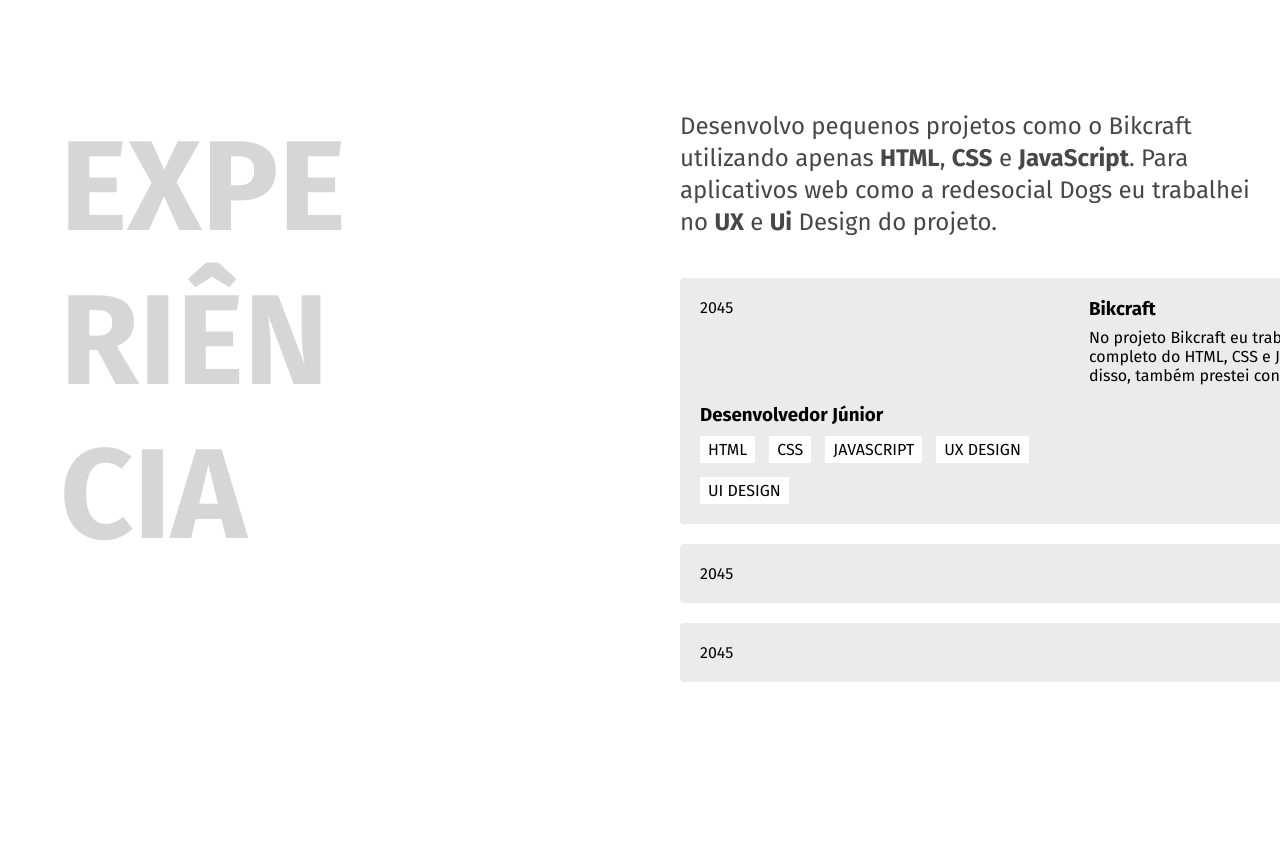
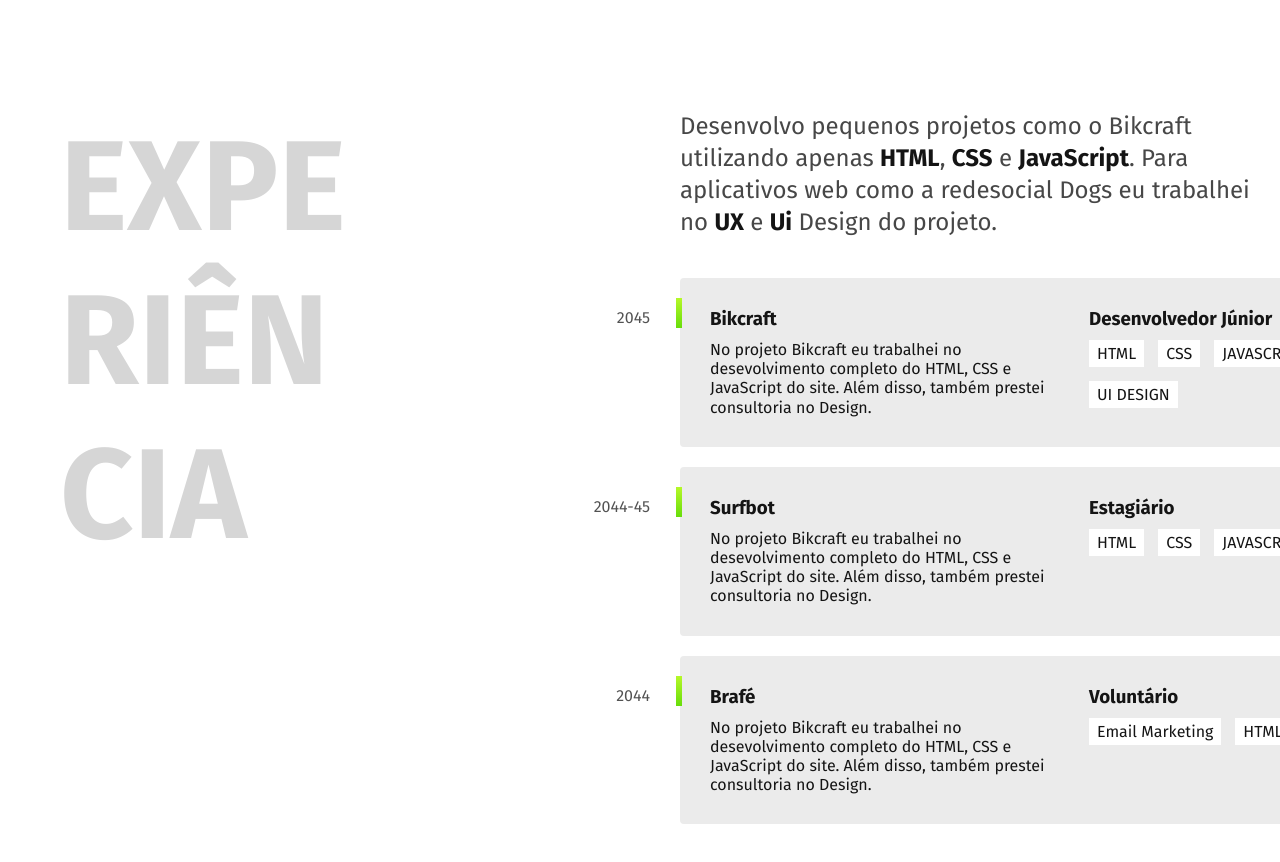
Before and after one commit to Daniel-Moreira26/portfolio, a plain HTML site: page portfolio-1.0/index.html in a window 1280 px wide. Shown: the part 828-1690 px from the top of the page. Before the commit the page ends 1590 px from the top, so only its background shows below. Drawn offline with Linux system fonts and the light colour scheme.

Commit message:
terminei de cria a seção experiência

```diff
--- a/portfolio-1.0/index.html
+++ b/portfolio-1.0/index.html
@@ -17,9 +17,9 @@
 
     <nav>
       <ul>
-        <li>Experiência
-        <li>Formação
-        <li>Contato
+        <li><a href="#experiencia">Experiência</a>
+        <li><a href="#formacao">Formação</a>
+        <li><a href="#contato">Contato</a>
       </ul>
     </nav>
   </header>
@@ -34,12 +34,13 @@
       </div>
     </section>
 
-    <section class="experiencia" aria-label="seção de experiências">
+    <section id="experiencia" class="experiencia" aria-label="seção de experiências">
       <h1>Expe<br>riên<br>cia</h1>
       <div class="exp">
         <p>Desenvolvo pequenos projetos como o Bikcraft utilizando apenas <strong>HTML</strong>, <strong>CSS</strong> e <strong>JavaScript</strong>. Para aplicativos web como a redesocial Dogs eu trabalhei no <strong>UX</strong> e <strong>Ui</strong> Design do projeto.</p>
 
         <div class="projeto">
+          <span>2045</span>
           <div>
             <h3>Bikcraft</h3>
             <p>No projeto Bikcraft eu trabalhei no desevolvimento completo do HTML, CSS e JavaScript do site. Além disso, também prestei consultoria no Design.</p>
@@ -55,8 +56,38 @@
             </div>
           </div>
         </div>
-        <div class="projeto"></div>
-        <div class="projeto"></div>
+
+        <div class="projeto">
+          <span>2044-45</span>
+          <div>
+            <h3>Surfbot</h3>
+            <p>No projeto Bikcraft eu trabalhei no desevolvimento completo do HTML, CSS e JavaScript do site. Além disso, também prestei consultoria no Design.</p>
+          </div>
+          <div>
+            <h3>Estagiário</h3>
+            <div class="skills">
+              <span>HTML</span>
+              <span>CSS</span>
+              <span>JAVASCRIPT</span>
+            </div>
+          </div>
+        </div>
+
+        <div class="projeto">
+          <span>2044</span>
+          <div>
+            <h3>Brafé</h3>
+            <p>No projeto Bikcraft eu trabalhei no desevolvimento completo do HTML, CSS e JavaScript do site. Além disso, também prestei consultoria no Design.</p>
+          </div>
+          <div>
+            <h3>Voluntário</h3>
+              <div class="skills">
+                <span>Email Marketing</span>
+                <span>HTML</span>
+                <span>CSS</span>
+              </div>
+          </div>
+        </div>
       </div>
     </section>
   </main>
--- a/portfolio-1.0/style.css
+++ b/portfolio-1.0/style.css
@@ -3,6 +3,7 @@
   padding: 0px;
   box-sizing: border-box;
   font-family: "Fira Sans", sans-serif;
+  color: #141414;
 }
 
 body {
@@ -17,15 +18,21 @@ header {
 
 ul {
   display: flex;
-  gap: 40px;
+  gap: 10px;
+  flex-wrap: wrap;
 }
 
 ul li {
+  list-style: none;
+}
+
+ul li a {
   font-family: sans-serif;
-  list-style: none;
   font-size: 1.3rem;
   font-weight: 400;
   color: rgb(24, 24, 24);
+  text-decoration: none;
+  padding: 30px;
 }
 
 section {
@@ -97,22 +104,40 @@ section {
   gap: 18px;
 
   max-width: 800px;
-  padding: 20px;
+  padding: 30px;
   margin-top: 20px;
 
   background-color: rgb(235, 235, 235);
   border-radius: 4px;
+
+  position: relative;
+}
+
+.projeto > span {
+  position: absolute;
+  top: 20px;
+  left: -100px;
+  color: #525252;
+
+  width: 70px;
+  text-align: right;
 }
 
 .projeto::before {
-  content: '2045';
+  content: '';
+  width: 6px;
+  height: 30px;
+  background: linear-gradient(#b6f829, #67dd0a);
 
+  position: absolute;
+  top: 20px;
+  left: -4px;
 }
 
 .projeto p, span {
   display: inline-block;
   line-height: 1.2rem;
-  padding-top: 8px;
+  padding-top: 10px;
 }
 
 .skills{
```
